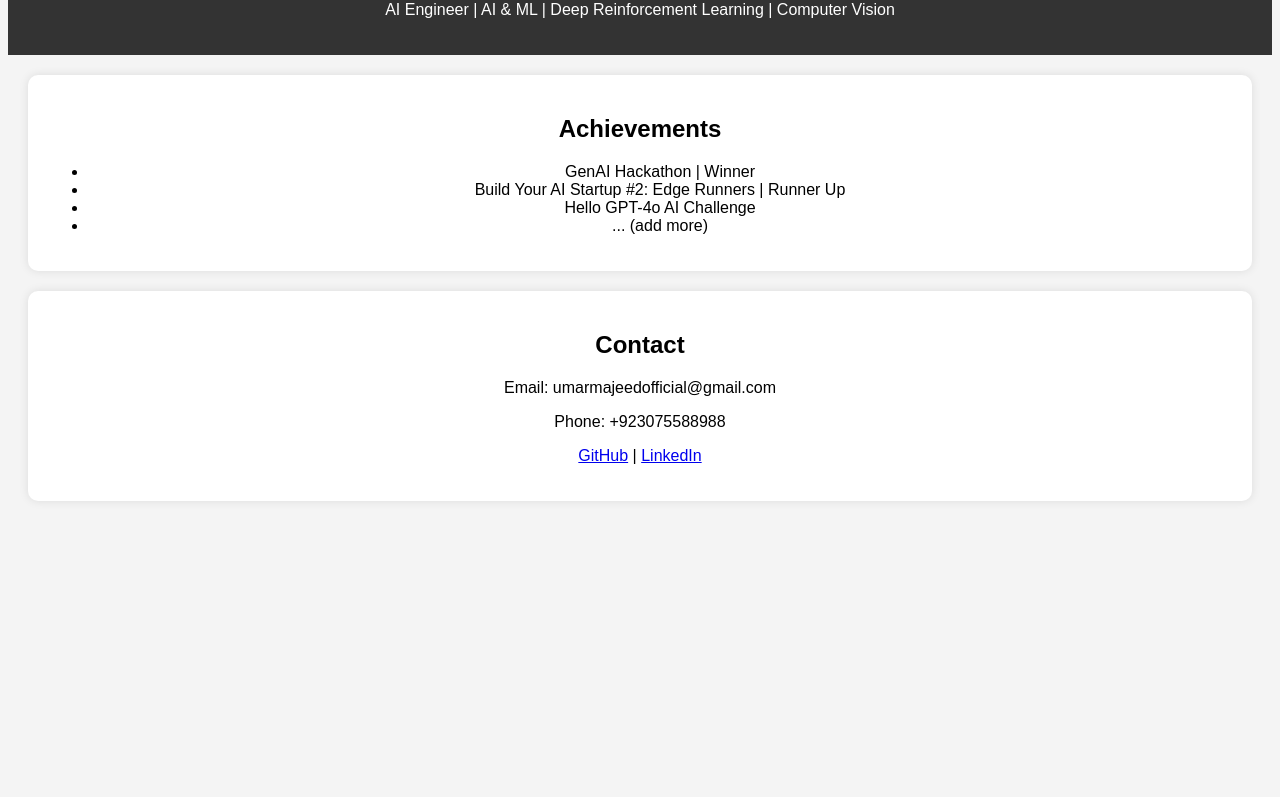
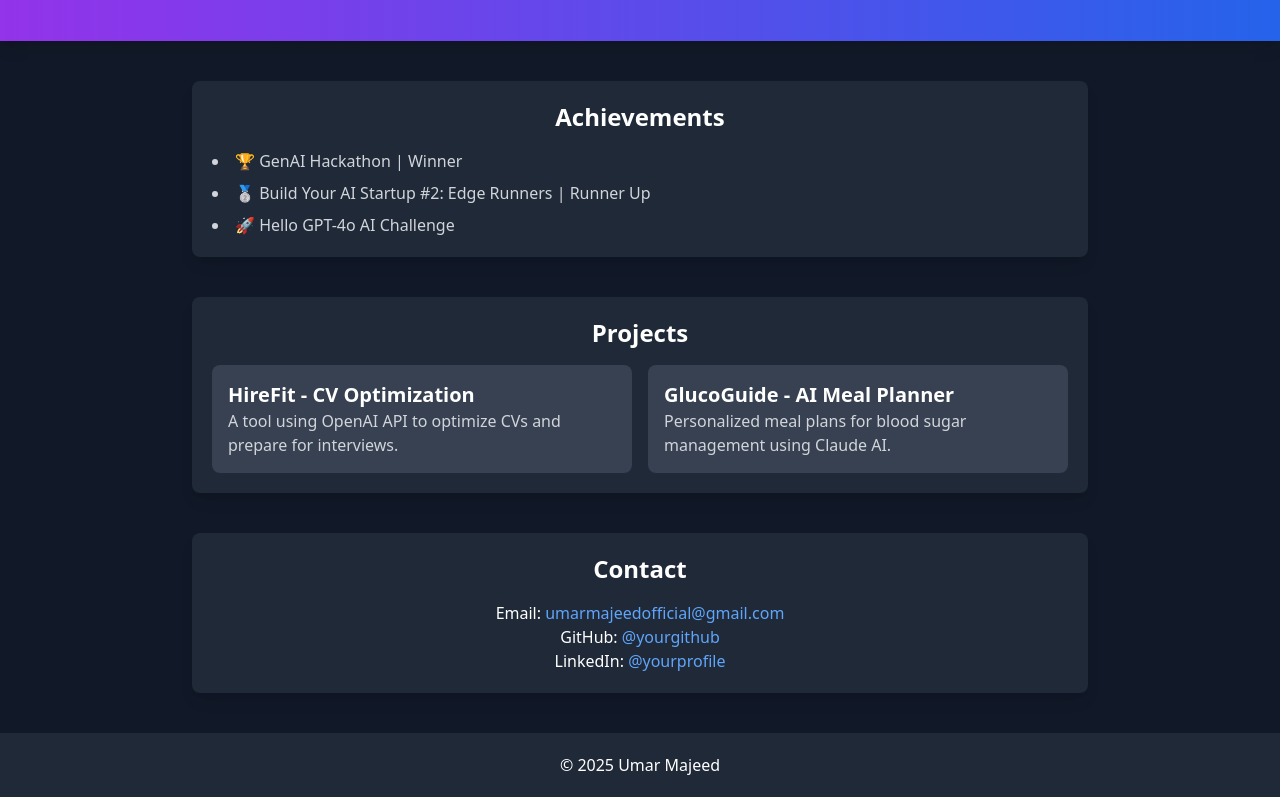
Before and after one commit to umarmajeedofficial/portfolio, a plain HTML site: page index.html in a window 1280 px wide. Shown: the part 107-904 px from the top of the page. Before the commit the page ends 800 px from the top, so only its background shows below. Drawn offline with nearby package versions, Linux system fonts and the light colour scheme.

Commit message:
Update index.html

```diff
--- a/index.html
+++ b/index.html
@@ -4,29 +4,44 @@
     <meta charset="UTF-8">
     <meta name="viewport" content="width=device-width, initial-scale=1.0">
     <title>Umar Majeed - AI Engineer</title>
-    <link rel="stylesheet" href="style.css">
+    <script src="https://cdn.tailwindcss.com"></script>
 </head>
-<body>
-    <header>
-        <h1>Umar Majeed</h1>
-        <p>AI Engineer | AI & ML | Deep Reinforcement Learning | Computer Vision</p>
+<body class="bg-gray-900 text-white font-sans">
+    <header class="text-center p-10 bg-gradient-to-r from-purple-600 to-blue-600 shadow-lg">
+        <h1 class="text-4xl font-bold">Umar Majeed</h1>
+        <p class="text-lg">AI Engineer | Deep Learning | Computer Vision | Autonomous Agents</p>
     </header>
 
-    <section id="achievements">
-        <h2>Achievements</h2>
-        <ul>
-            <li>GenAI Hackathon | Winner</li>
-            <li>Build Your AI Startup #2: Edge Runners | Runner Up</li>
-            <li>Hello GPT-4o AI Challenge</li>
-            <li>... (add more)</li>
+    <section class="max-w-4xl mx-auto mt-10 p-5 bg-gray-800 rounded-lg shadow-lg">
+        <h2 class="text-2xl font-semibold text-center mb-4">Achievements</h2>
+        <ul class="list-disc list-inside space-y-2 text-gray-300">
+            <li>🏆 GenAI Hackathon | Winner</li>
+            <li>🥈 Build Your AI Startup #2: Edge Runners | Runner Up</li>
+            <li>🚀 Hello GPT-4o AI Challenge</li>
         </ul>
     </section>
 
-    <section id="contact">
-        <h2>Contact</h2>
-        <p>Email: umarmajeedofficial@gmail.com</p>
-        <p>Phone: +923075588988</p>
-        <p><a href="https://github.com/yourgithub">GitHub</a> | <a href="https://linkedin.com/in/yourprofile">LinkedIn</a></p>
+    <section class="max-w-4xl mx-auto mt-10 p-5 bg-gray-800 rounded-lg shadow-lg">
+        <h2 class="text-2xl font-semibold text-center mb-4">Projects</h2>
+        <div class="grid grid-cols-1 md:grid-cols-2 gap-4">
+            <div class="bg-gray-700 p-4 rounded-lg">
+                <h3 class="text-xl font-semibold">HireFit - CV Optimization</h3>
+                <p class="text-gray-300">A tool using OpenAI API to optimize CVs and prepare for interviews.</p>
+            </div>
+            <div class="bg-gray-700 p-4 rounded-lg">
+                <h3 class="text-xl font-semibold">GlucoGuide - AI Meal Planner</h3>
+                <p class="text-gray-300">Personalized meal plans for blood sugar management using Claude AI.</p>
+            </div>
+        </div>
     </section>
+
+    <section class="max-w-4xl mx-auto mt-10 p-5 bg-gray-800 rounded-lg shadow-lg text-center">
+        <h2 class="text-2xl font-semibold mb-4">Contact</h2>
+        <p>Email: <a href="mailto:umarmajeedofficial@gmail.com" class="text-blue-400">umarmajeedofficial@gmail.com</a></p>
+        <p>GitHub: <a href="https://github.com/yourgithub" class="text-blue-400">@yourgithub</a></p>
+        <p>LinkedIn: <a href="https://linkedin.com/in/yourprofile" class="text-blue-400">@yourprofile</a></p>
+    </section>
+
+    <footer class="text-center p-5 mt-10 bg-gray-800">&copy; 2025 Umar Majeed</footer>
 </body>
 </html>
```
